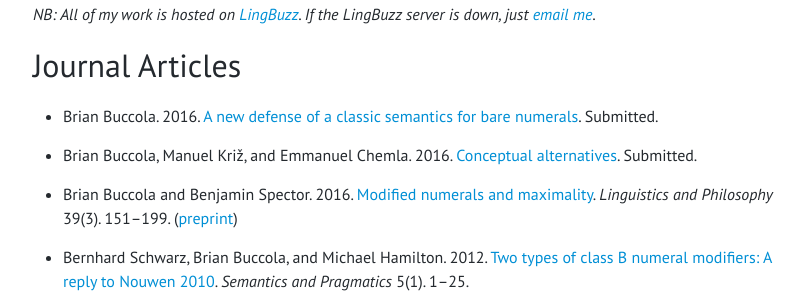
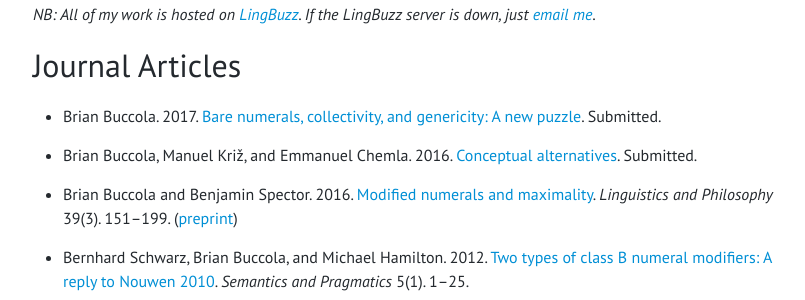
Before and after one commit to brianbuccola/brianbuccola.github.io, a Jekyll site: the page built from work.md, in a window 1280 px wide. Shown: the part 156-456 px from the top of the page, without its empty margins (237-1042 px from the left). Built offline with Jekyll 4.4.1, drawn with Linux system fonts in a browser that asks for light colours; some web fonts are replaced.

Commit message:
update numerals paper

```diff
--- a/work.md
+++ b/work.md
@@ -12,7 +12,7 @@ redirect_from: /research.html
 
 ## Journal Articles
 
-- Brian Buccola. 2016. [A new defense of a classic semantics for bare numerals][jos-lb]. Submitted.
+- Brian Buccola. 2017. [Bare numerals, collectivity, and genericity: A new puzzle][jos-lb]. Submitted.
 
 - Brian Buccola, Manuel Križ, and Emmanuel Chemla. 2016. [Conceptual alternatives][cog-lb]. Submitted.
 
@@ -20,7 +20,7 @@ redirect_from: /research.html
 
 - Bernhard Schwarz, Brian Buccola, and Michael Hamilton. 2012. [Two types of class B numeral modifiers: A reply to Nouwen 2010][sp]. *Semantics and Pragmatics* 5(1). 1--25.
 
-[jos-lb]: http://ling.auf.net/lingbuzz/003211
+[jos-lb]: http://ling.auf.net/lingbuzz/003400
 [cog-lb]: http://ling.auf.net/lingbuzz/003208
 [lp-doi]: http://dx.doi.org/10.1007/s10988-016-9187-2
 [lp-lb]: http://ling.auf.net/lingbuzz/002528
```
